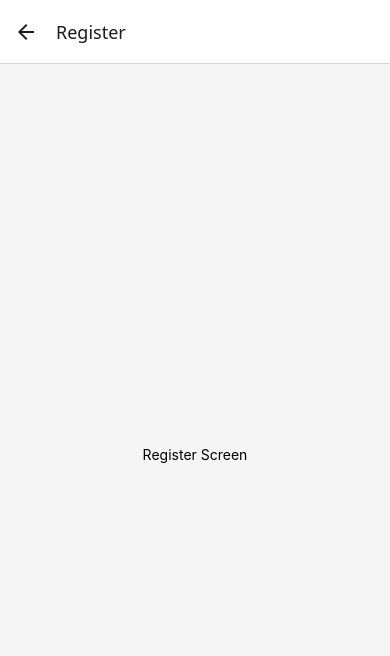
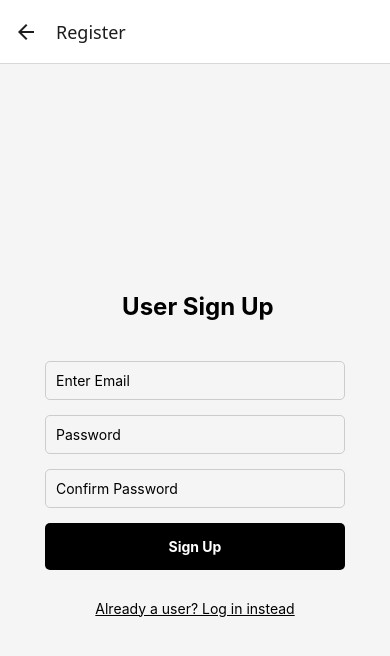
Before and after one commit to kkewwe/receipt_tracker_407, a React Native app in the folder frontend/: screen /Register in a window 390 px wide. Shown: the top 656 px of the page. Built offline with nearby package versions, Linux system fonts and the light colour scheme.

Commit message:
made the login and the register pages with nav logic

```diff
--- a/frontend/App.js
+++ b/frontend/App.js
@@ -1,6 +1,8 @@
 import { NavigationContainer } from '@react-navigation/native';
 import { createStackNavigator } from '@react-navigation/stack';
 import { View, Text, TouchableOpacity, StyleSheet } from 'react-native';
+import RegisterScreen from './src/screens/RegisterScreen';//register screen imported
+import LoginScreen from './src/screens/LoginScreen';//login screen imported
 
 const Stack = createStackNavigator();
 
@@ -24,21 +26,21 @@ function HomeScreen({ navigation }) {
   );
 }
 
-function LoginScreen() {
-  return (
-    <View style={styles.container}>
-      <Text>Login Screen</Text>
-    </View>
-  );
-}
-
-function RegisterScreen() {
-  return (
-    <View style={styles.container}>
-      <Text>Register Screen</Text>
-    </View>
-  );
-}
+//// function LoginScreen() {
+//   return (
+//     <View style={styles.container}>
+//       <Text>Login Screen</Text>
+//     </View>
+//   );
+// }
+// //imported register screen above
+// function RegisterScreen() {
+//   return (
+//     <View style={styles.container}>
+//       <Text>Register Screen</Text>
+//     </View>
+//   );
+// }
 
 export default function App() {
   return (
--- a/frontend/app.json
+++ b/frontend/app.json
@@ -22,6 +22,7 @@
     },
     "web": {
       "favicon": "./assets/favicon.png"
-    }
+    },
+    "newArchEnabled": true
   }
 }
--- a/frontend/src/screens/HomeScreen.js
+++ b/frontend/src/screens/HomeScreen.js
@@ -1,6 +1,6 @@
 import { StyleSheet, Text, View, TouchableOpacity } from 'react-native';
 
-export default function HomeScreen({ navigation }) {
+export default function HomeScreen({navigation }) {
   return (
     <View style={styles.container}>
       <Text style={styles.title}>Centsible Scans</Text>
--- a/frontend/src/screens/LoginScreen.js
+++ b/frontend/src/screens/LoginScreen.js
@@ -1,9 +1,93 @@
-import { View, Text } from 'react-native';
+import React, { useState } from 'react';
+import { StyleSheet, Text, View, TextInput, TouchableOpacity } from 'react-native';
 
-export default function LoginScreen() {
+export default function LoginScreen({ navigation }) {
+  const [email, setEmail] = useState('');
+  const [password, setPassword] = useState('');
+
+  const handleSignIn = () => {
+
+    console.log('Email:', email);
+    console.log('Password:', password);
+  };
+
   return (
-    <View style={{ flex: 1, alignItems: 'center', justifyContent: 'center' }}>
-      <Text>Login Screen</Text>
+    <View style={styles.container}>
+      <Text style={styles.title}>User Login</Text>
+
+      <TextInput
+        style={styles.input}
+        placeholder="Email"
+        value={email}
+        onChangeText={setEmail}
+        keyboardType="email-address"
+        autoCapitalize="none"
+        autoCorrect={false}
+      />
+
+      <TextInput
+        style={styles.input}
+        placeholder="Password"
+        value={password}
+        onChangeText={setPassword}
+        secureTextEntry
+        autoCapitalize="none"
+        autoCorrect={false}
+      />
+
+      <TouchableOpacity
+        style={styles.button}
+        onPress={handleSignIn}
+      >
+        <Text style={styles.buttonText}>Sign In</Text>
+      </TouchableOpacity>
+
+      <TouchableOpacity onPress={() => navigation.navigate('Register')}>
+        <Text style={styles.registerText}>Not registered? Register</Text>
+      </TouchableOpacity>
     </View>
   );
 }
+
+const styles = StyleSheet.create({
+  container: {
+    flex: 1,
+    backgroundColor: '#f5f5f5',
+    alignItems: 'center',
+    justifyContent: 'center',
+    padding: 20,
+  },
+  title: {
+    fontSize: 24,
+    fontWeight: 'bold',
+    marginBottom: 40,
+  },
+  input: {
+    width: '100%',
+    maxWidth: 300,
+    padding: 10,
+    borderWidth: 1,
+    borderColor: '#ccc',
+    borderRadius: 5,
+    marginBottom: 15,
+  },
+  button: {
+    backgroundColor: '#000',
+    padding: 15,
+    borderRadius: 5,
+    width: '100%',
+    maxWidth: 300,
+    alignItems: 'center',
+    marginBottom: 10,
+  },
+  buttonText: {
+    color: 'white',
+    fontWeight: 'bold',
+  },
+  registerText: {
+    color: '#000',
+    marginTop: 20,
+    fontSize: 14,
+    textDecorationLine: 'underline',
+  },
+});
--- a/frontend/src/screens/RegisterScreen.js
+++ b/frontend/src/screens/RegisterScreen.js
@@ -1,9 +1,102 @@
-import { View, Text } from 'react-native';
+import { StyleSheet, Text, View, TextInput, TouchableOpacity } from 'react-native';
+import React, { useState } from 'react';
 
-export default function RegisterScreen() {
+export default function RegisterScreen({ navigation }) {
+  const [email, setEmail] = useState('');
+  const [password, setPassword] = useState('');
+  const [confirmPassword, setConfirmPassword] = useState('');
+
+  const handleRegister = () => {
+
+    console.log('Registering user with email:', email);
+    console.log('password', password);
+    console.log('confirming password',setConfirmPassword);
+  };
+
   return (
-    <View style={{ flex: 1, alignItems: 'center', justifyContent: 'center' }}>
-      <Text>Register Screen</Text>
+    <View style={styles.container}>
+      <Text style={styles.title}> User Sign Up</Text>
+
+      <TextInput
+        style={styles.input}
+        placeholder="Enter Email"
+        value={email}
+        onChangeText={setEmail}
+        keyboardType="email-address"
+        autoCapitalize="none"
+      />
+
+      <TextInput
+        style={styles.input}
+        placeholder="Password"
+        value={password}
+        onChangeText={setPassword}
+        secureTextEntry
+        autoCapitalize="none"
+      />
+
+      <TextInput
+        style={styles.input}
+        placeholder="Confirm Password"
+        value={confirmPassword}
+        onChangeText={setConfirmPassword}
+        secureTextEntry
+        autoCapitalize="none"
+      />
+
+      <TouchableOpacity
+        style={styles.button}
+        onPress={handleRegister}
+      >
+        <Text style={styles.buttonText}>Sign Up</Text>
+      </TouchableOpacity>
+
+      <TouchableOpacity onPress={() => navigation.navigate('Login')}>
+        <Text style={styles.loginText}>Already a user? Log in instead</Text>
+      </TouchableOpacity>
     </View>
   );
 }
+
+const styles = StyleSheet.create({
+  container: {
+    flex: 1,
+    backgroundColor: '#f5f5f5',
+    alignItems: 'center',
+    justifyContent: 'center',
+    padding: 20,
+  },
+  title: {
+    fontSize: 24,
+    fontWeight: 'bold',
+    marginBottom: 40,
+  },
+  input: {
+    width: '100%',
+    maxWidth: 300,
+    padding: 10,
+    borderWidth: 1,
+    borderColor: '#ccc',
+    borderRadius: 5,
+    marginBottom: 15,
+  },
+  button: {
+    backgroundColor: '#000',
+    padding: 15,
+    borderRadius: 5,
+    width: '100%',
+    maxWidth: 300,
+    alignItems: 'center',
+    marginBottom: 10,
+  },
+  buttonText: {
+    color: 'white',
+    fontWeight: 'bold',
+  },
+  loginText: {
+    color: '#000',
+    marginTop: 20,
+    fontSize: 14,
+    textDecorationLine: 'underline',
+  },
+});
```
Also changed, not shown: frontend/package.json (+4 -4 lines), 2 other files (tests, documents, lock files or other folders).
